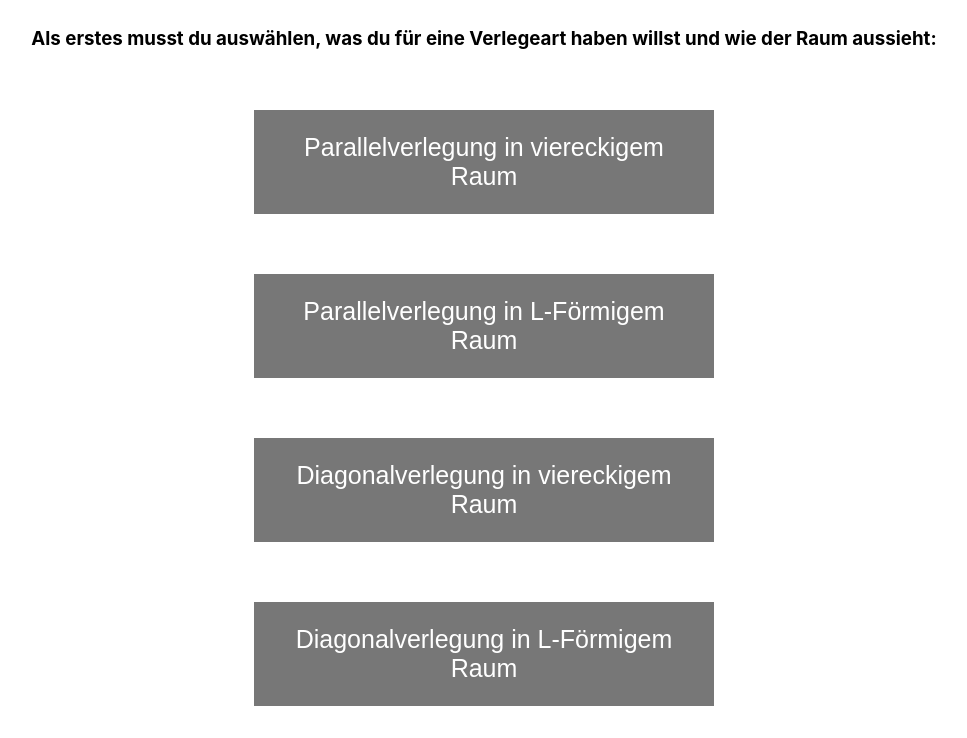
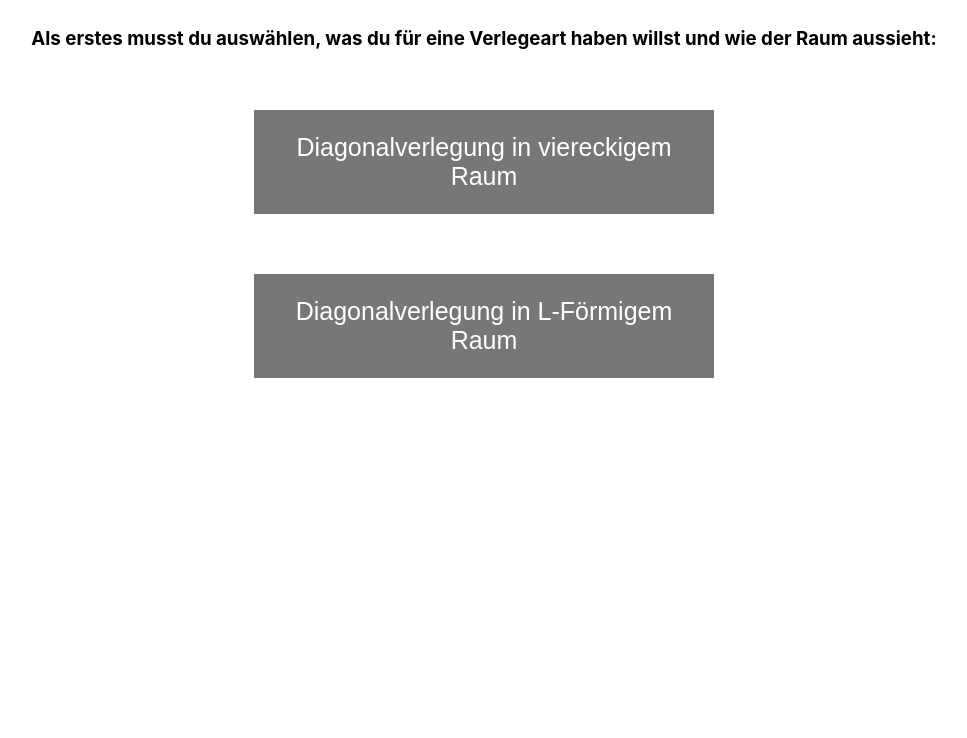
Before and after one commit to Sebarbossus/diagonalverlegung, a plain HTML site: page indexp.html in a window 1280 px wide. Shown: the part 62-800 px from the top of the page, without its empty margins (156-1123 px from the left). Drawn offline with Linux system fonts and the light colour scheme.

Commit message:
chore: removed unused calculators

```diff
--- a/indexp.html
+++ b/indexp.html
@@ -15,12 +15,6 @@
         <h3>Als erstes musst du auswählen, was du für eine Verlegeart haben willst und wie der Raum aussieht:</h3>
     </div>
     <div class = "divp">
-        <a href="https://sebarbossus.github.io/diagonalverlegung/working.png"><button class="hauptbtn">Parallelverlegung in viereckigem Raum</button></a>
-    </div>
-    <div class = "divp">
-        <a href="https://sebarbossus.github.io/diagonalverlegung/working.png"><button class="hauptbtn">Parallelverlegung in L-Förmigem Raum</button></a>
-    </div>
-    <div class = "divp">
         <a href="https://sebarbossus.github.io/diagonalverlegung/"><button class="hauptbtn">Diagonalverlegung in viereckigem
                 Raum</button></a>
     </div>
```
